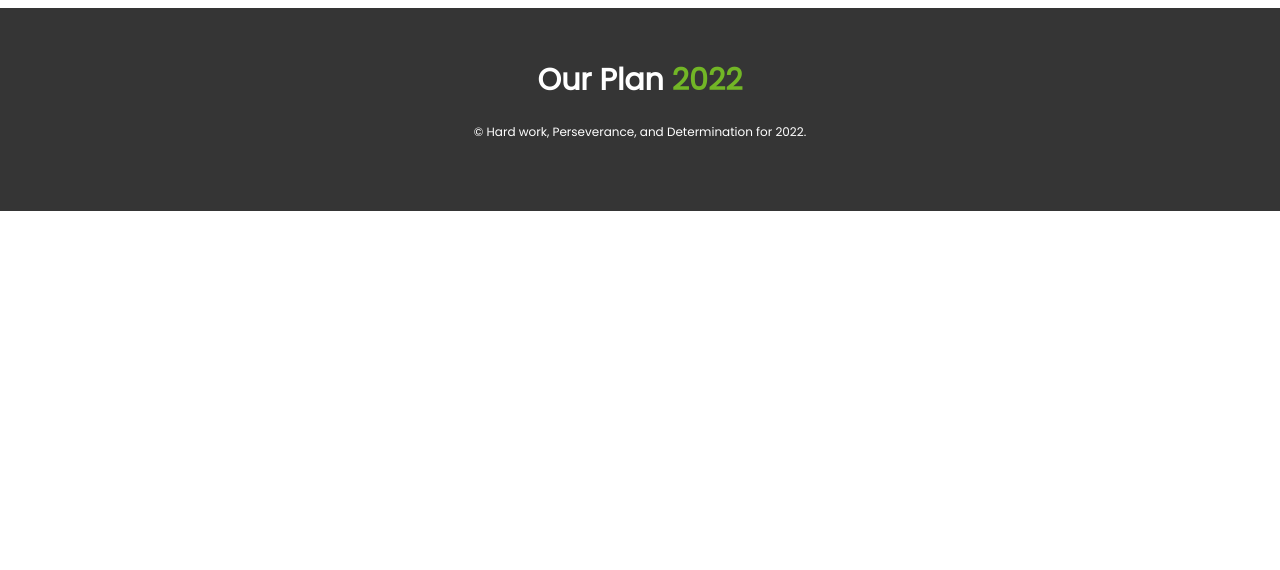
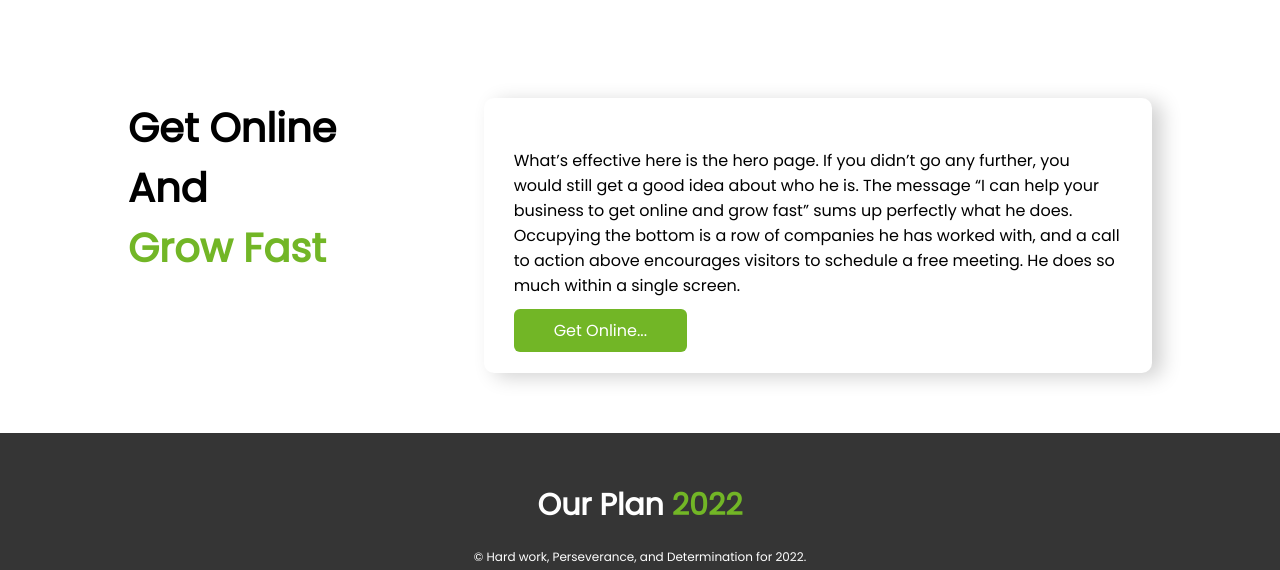
Before and after one commit to masudbhai05/my-portfolio, a plain HTML site: page index.html in a window 1280 px wide. Shown: the part 1701-2271 px from the top of the page. Before the commit the page ends 1912 px from the top, so only its background shows below. Drawn offline with Linux system fonts and the light colour scheme.

Commit message:
website full complete

```diff
--- a/index.html
+++ b/index.html
@@ -31,7 +31,7 @@
     </section>
     <!--owner portfolio section end.-->
 
-    <!--This is the owner planed section.-->
+    <!--This is the three box owner planed section.-->
     <section id="my-plan-width">
         <h1>My Plan in <span class="text-color">2022</span> </h1>
         <div class="my-plan-flexible">
@@ -92,6 +92,22 @@
         </div>
     </section>
     <!--Global Community section end-->
+
+    <!--This is the last section of getting online-->
+    <section class="flexible-contianer">
+        <div class="#">
+            <h1>Get Online And</h1>
+            <h1 class="text-color">Grow Fast</h1>
+        </div>
+        <div class="box-container">
+            <p>What’s effective here is the hero page. If you didn’t go any further, you would still get a good idea
+                about who he is. The message “I can help your business to get online and grow fast” sums up perfectly
+                what he does. Occupying the bottom is a row of companies he has worked with, and a call to action above
+                encourages visitors to schedule a free meeting. He does so much within a single screen.</p>
+            <a class="button" href="#">Get Online...</a>
+        </div>
+    </section>
+
     <footer>
         <h1>Our Plan <span id="footer-text-color">2022</span> </h1>
         <p style="font-size: 12px;">© Hard work, Perseverance, and Determination for 2022.</p>
--- a/style.css
+++ b/style.css
@@ -70,6 +70,7 @@ p{
 
 .my-plan-flexible{
     display: flex;
+    margin: 40px 0;
 
 
 }
@@ -98,6 +99,17 @@ p{
     background-color: #dcc3ec;
 }
 
+/*This is the get online section CSS*/
+.box-container{
+    width: 60%;
+    background-color: #ffffff;
+    padding: 30px;
+    margin-left: 60px;
+    border-radius: 10px;
+    box-shadow: 10px 4px 20px #d1d1d1;
+}
+
+
 /*This is the footer section CSS*/
 footer{
     color: #ffffff;
```
Also changed, not shown: images/person/person-0.png (deleted), images/person/person-1.png (deleted), images/person/person-2.png (deleted), images/person/person-3.png (deleted), images/person/person-4.png (deleted), images/pictures/app.png (deleted).
